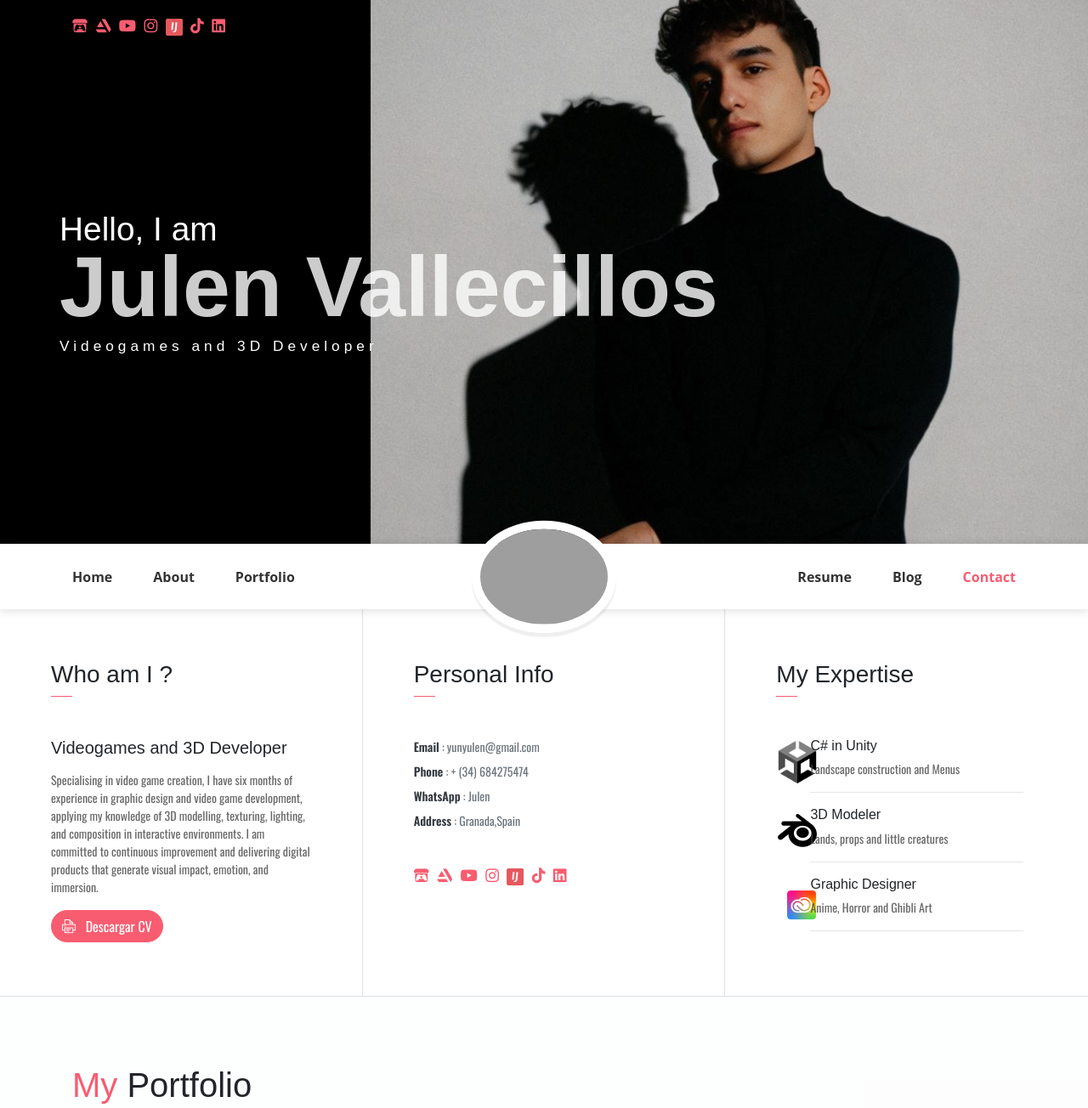
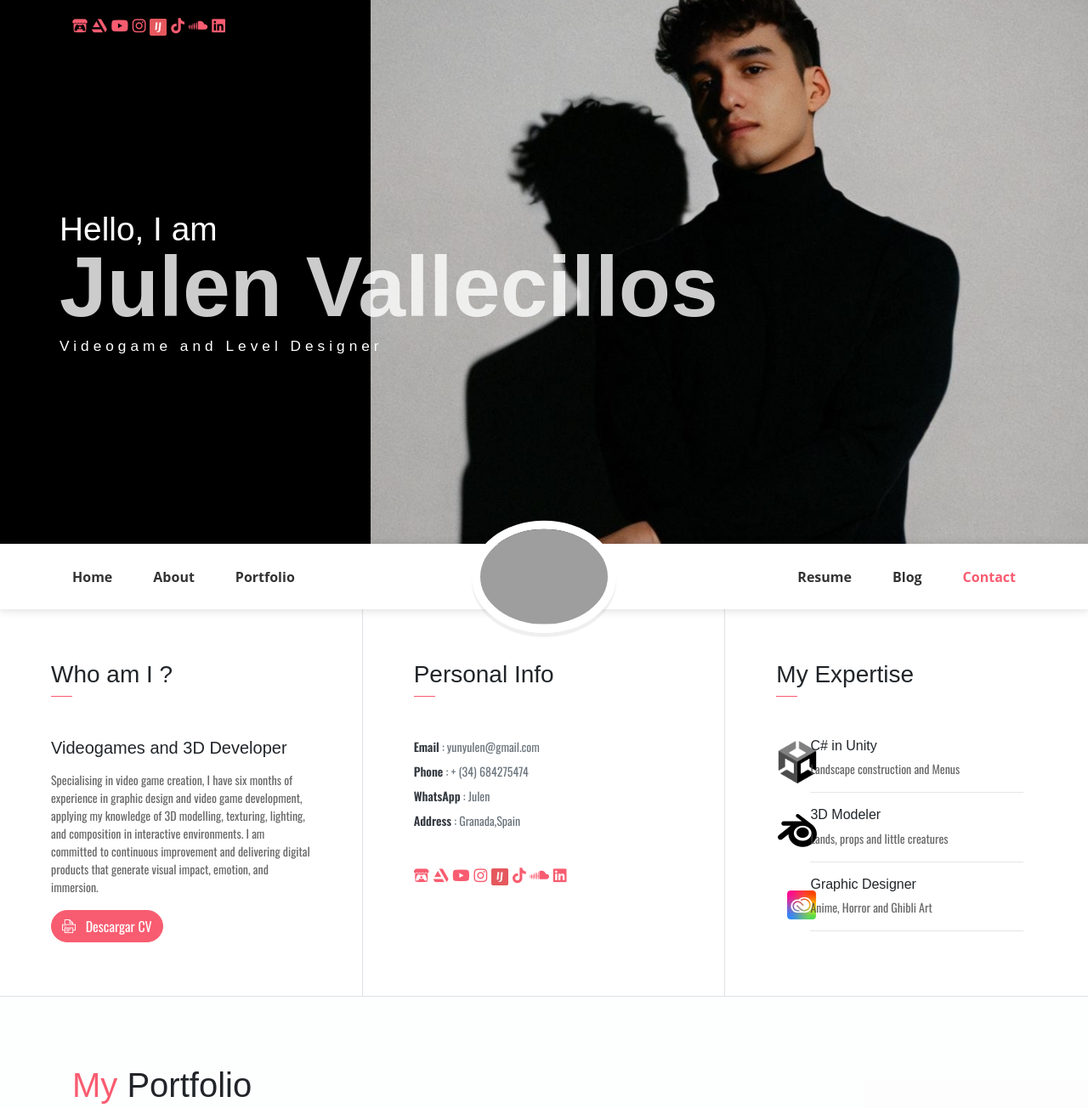
Before and after one commit to Julensito/Portfolio, a plain HTML site: page index.html in a window 1280 px wide. Shown: the top 1304 px of the page at 85% size. Drawn offline with nearby package versions, Linux system fonts and the light colour scheme; grey boxes are pictures that could not be loaded.

Commit message:
ADD SOUNDCLUDO

```diff
--- a/index.html
+++ b/index.html
@@ -32,6 +32,8 @@
                             src="./assets/imgs/info (1).png"></img></a></li>
                 <li class="social-item"><a class="social-link" href="https://www.tiktok.com/@play.this.game_"><i
                             class="fa-brands fa-tiktok"></i></a></li>
+                <li class="social-item"><a class="social-link" href="https://soundcloud.com/yulen-vallecillos"><i
+                            class="fa-brands fa-soundcloud"></i></a></li>
                 <li class="social-item"><a class="social-link"
                         href="https://www.linkedin.com/in/julen-fernández-vallecillos-a63968366"><i
                             class="fa-brands fa-linkedin"></i></a></li>
@@ -39,7 +41,7 @@
             <div class="header-content">
                 <h4 class="header-subtitle">Hello, I am</h4>
                 <h1 class="header-title">Julen Vallecillos</h1>
-                <h6 class="header-mono">Videogames and 3D Developer</h6>
+                <h6 class="header-mono">Videogame and Level Designer</h6>
             </div>
         </div>
     </header>
@@ -121,6 +123,8 @@
                                 src="./assets/imgs/info (1).png"></img></a></li>
                     <li class="social-item"><a class="social-link" href="https://www.tiktok.com/@play.this.game_"><i
                                 class="fa-brands fa-tiktok"></i></a></li>
+                    <li class="social-item"><a class="social-link" href="https://soundcloud.com/yulen-vallecillos"><i
+                                class="fa-brands fa-soundcloud"></i></a></li>
                     <li class="social-item"><a class="social-link"
                             href="https://www.linkedin.com/in/julen-fernández-vallecillos-a63968366"><i
                                 class="fa-brands fa-linkedin"></i></a></li>
@@ -763,6 +767,8 @@
                             <li class="social-item"><a class="social-link"
                                     href="https://www.tiktok.com/@play.this.game_"><i
                                         class="fa-brands fa-tiktok"></i></a></li>
+                            <li class="social-item"><a class="social-link" href="https://soundcloud.com/yulen-vallecillos"><i
+                                        class="fa-brands fa-soundcloud"></i></a></li>
                             <li class="social-item"><a class="social-link"
                                     href="https://www.linkedin.com/in/julen-fernández-vallecillos-a63968366"><i
                                         class="fa-brands fa-linkedin"></i></a></li>
```
